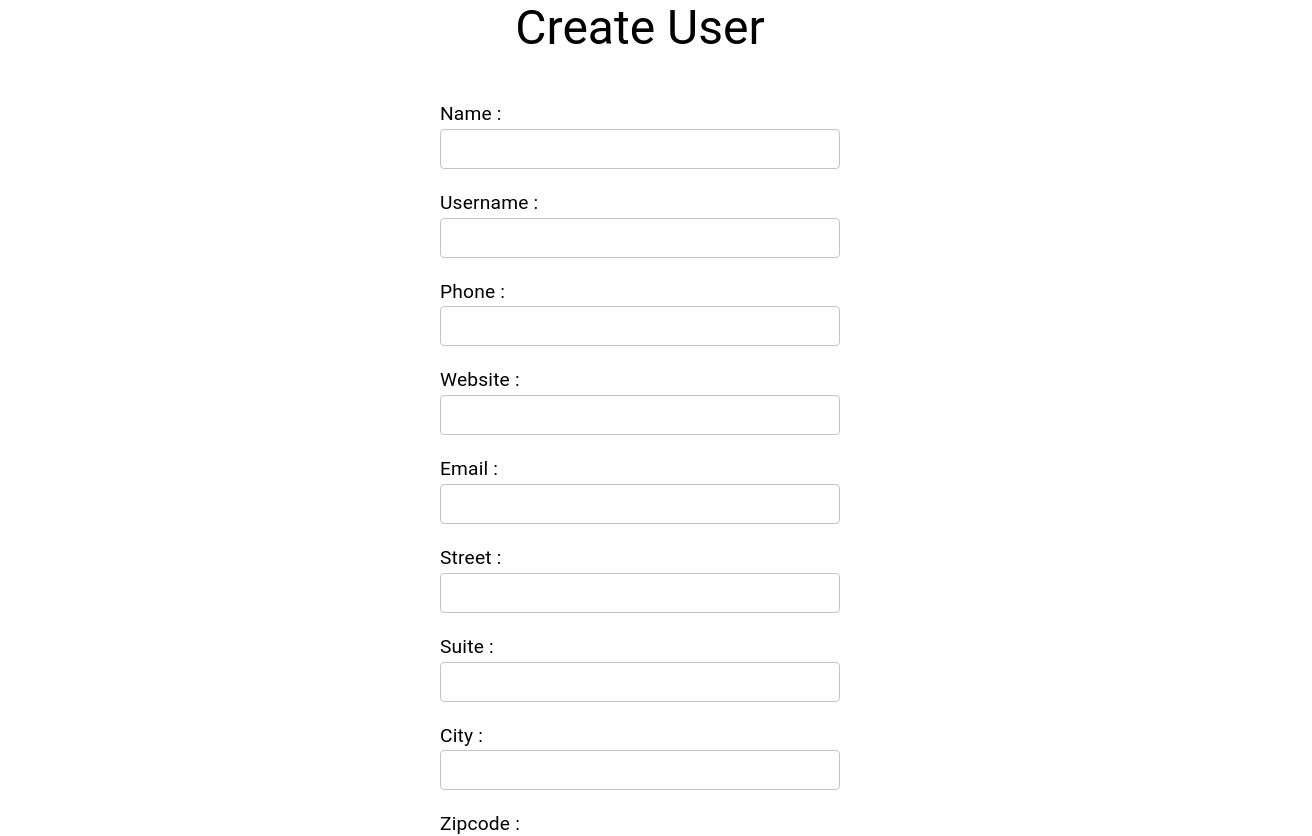
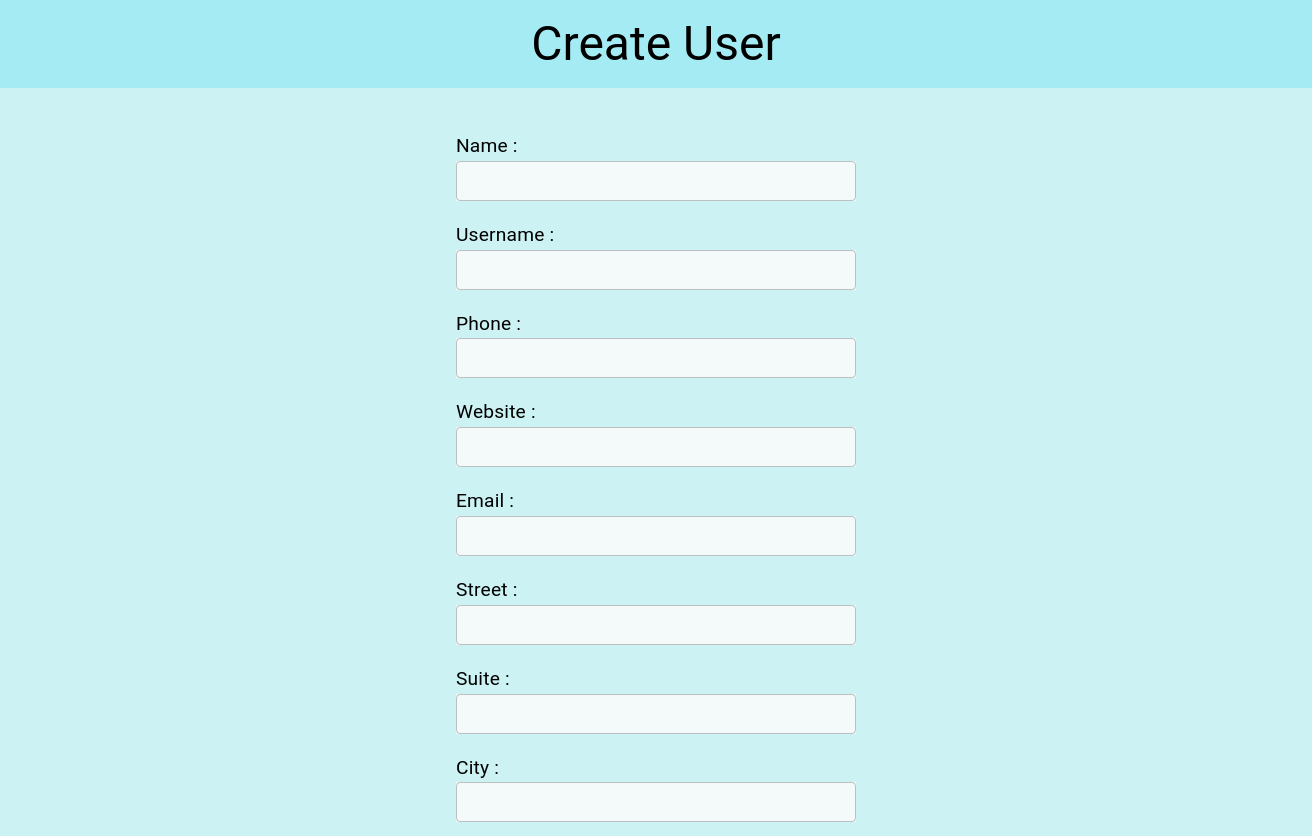
Before and after one commit to shivansh-pandeyy/TodoApp, a React (Create React App) app: page /createUser in a window 1280 px wide. Shown: the top 836 px of the page, 1312 px wide, since content can reach past the window. Built offline with nearby package versions, Linux system fonts and the light colour scheme.

Commit message:
add css and headers

```diff
--- a/src/App.css
+++ b/src/App.scss
@@ -1,5 +1,5 @@
-.App {
-  /* text-align: center; */
+body {
+  background-color: #ccf2f4;
 }
 
 .App-logo {
--- a/src/App.tsx
+++ b/src/App.tsx
@@ -1,5 +1,5 @@
 import React from 'react';
-import './App.css';
+import './App.scss';
 import { Navigate, Route, Routes } from 'react-router-dom';
 import Users from './views/Users/Users';
 import CreateUser from './views/Users/CreateUser/CreateUser';
--- a/src/components/CardComponent/CardComponent.tsx
+++ b/src/components/CardComponent/CardComponent.tsx
@@ -12,7 +12,7 @@ import {
 import React, { useState } from 'react';
 import MoreVertIcon from '@mui/icons-material/MoreVert';
 import { Box } from '@mui/system';
-import './CardComponent.css';
+import './CardComponent.scss';
 
 export interface MenuAction {
   name: string;
@@ -53,7 +53,7 @@ const CardComponent = ({
   };
 
   return (
-    <Card sx={sx}>
+    <Card sx={{ ...sx, backgroundColor: '#F4F9F9' }}>
       {(title || showMenu) && (
         <CardHeader
           action={
--- a/src/components/Header/Header.tsx
+++ b/src/components/Header/Header.tsx
@@ -24,6 +24,7 @@ const Header = ({ list, addBtn, btnAction }: HeaderPropsType): JSX.Element => {
         flexWrap: 'wrap',
         alignItems: 'center',
         gap: 2,
+        padding: 2
       }}
     >
       {list.length > 0 &&
--- a/src/components/Input/Input.tsx
+++ b/src/components/Input/Input.tsx
@@ -52,6 +52,7 @@ const Input = ({
         helperText={errorText}
         sx={{
           width: width,
+          backgroundColor: '#F4F9F9',
         }}
         id={id}
         type="text"
--- a/src/views/Posts/CreatePost/CreatePost.tsx
+++ b/src/views/Posts/CreatePost/CreatePost.tsx
@@ -45,7 +45,12 @@ const CreatePost = () => {
         alignItems: 'center',
       }}
     >
-      <Typography variant="h3">Create Post</Typography>
+      <Typography
+        sx={{ backgroundColor: '#A4EBF3', width: '100%', textAlign: 'center', padding: 2 }}
+        variant="h3"
+      >
+        Create Post
+      </Typography>
 
       <Box
         mt={3}
--- a/src/views/Users/CreateUser/CreateUser.tsx
+++ b/src/views/Users/CreateUser/CreateUser.tsx
@@ -41,7 +41,16 @@ const CreateUser = (): JSX.Element => {
         alignItems: 'center',
       }}
     >
-      <Typography mb={5} variant="h3">
+      <Typography
+        sx={{
+          backgroundColor: '#A4EBF3',
+          width: '100%',
+          textAlign: 'center',
+          padding: 2,
+        }}
+        mb={5}
+        variant="h3"
+      >
         Create User
       </Typography>
 
--- a/src/views/Users/Users.tsx
+++ b/src/views/Users/Users.tsx
@@ -44,7 +44,15 @@ const Users = (): JSX.Element => {
         alignItems: 'center',
       }}
     >
-      <Typography variant="h3" align="center">
+      <Typography
+        sx={{
+          backgroundColor: '#A4EBF3',
+          width: '100%',
+          padding: 2,
+        }}
+        variant="h3"
+        align="center"
+      >
         Users
       </Typography>
       <Stack
```
Also changed, not shown: src/components/CardComponent/CardComponent.scss (renamed from src/components/CardComponent/CardComponent.css).
